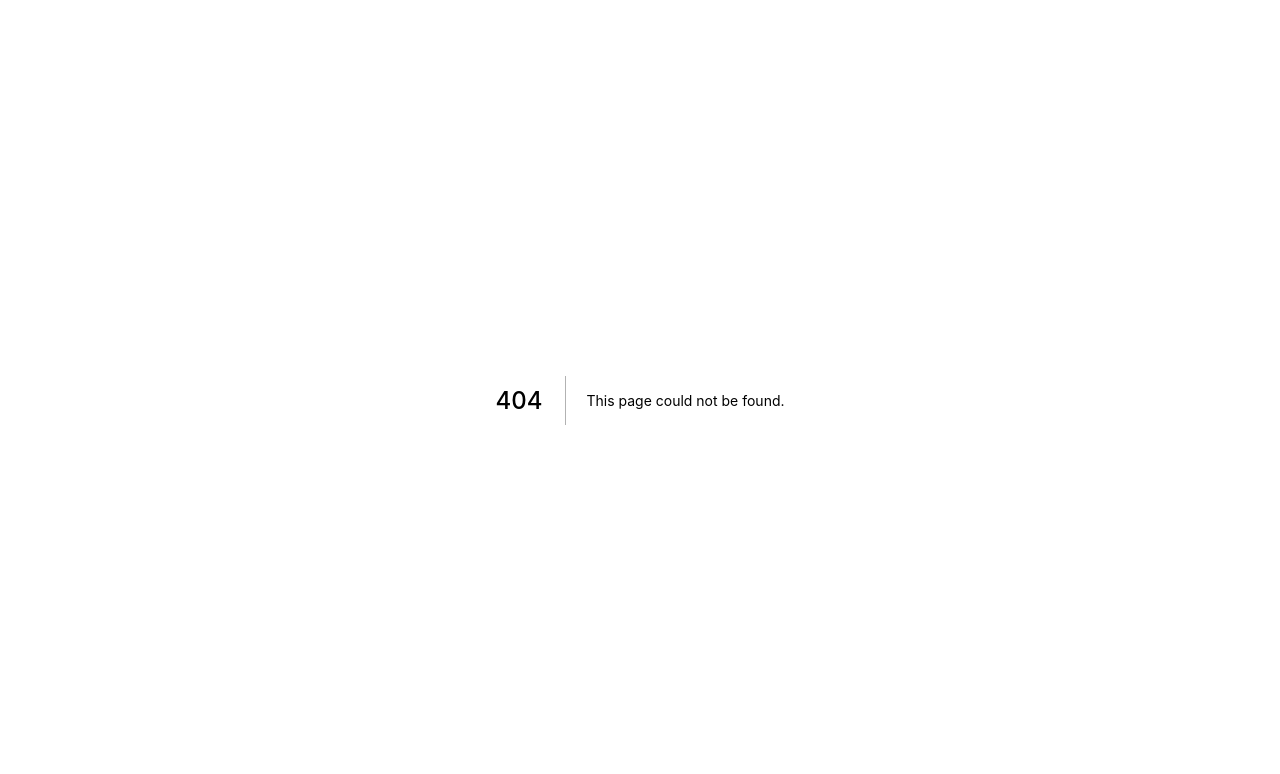
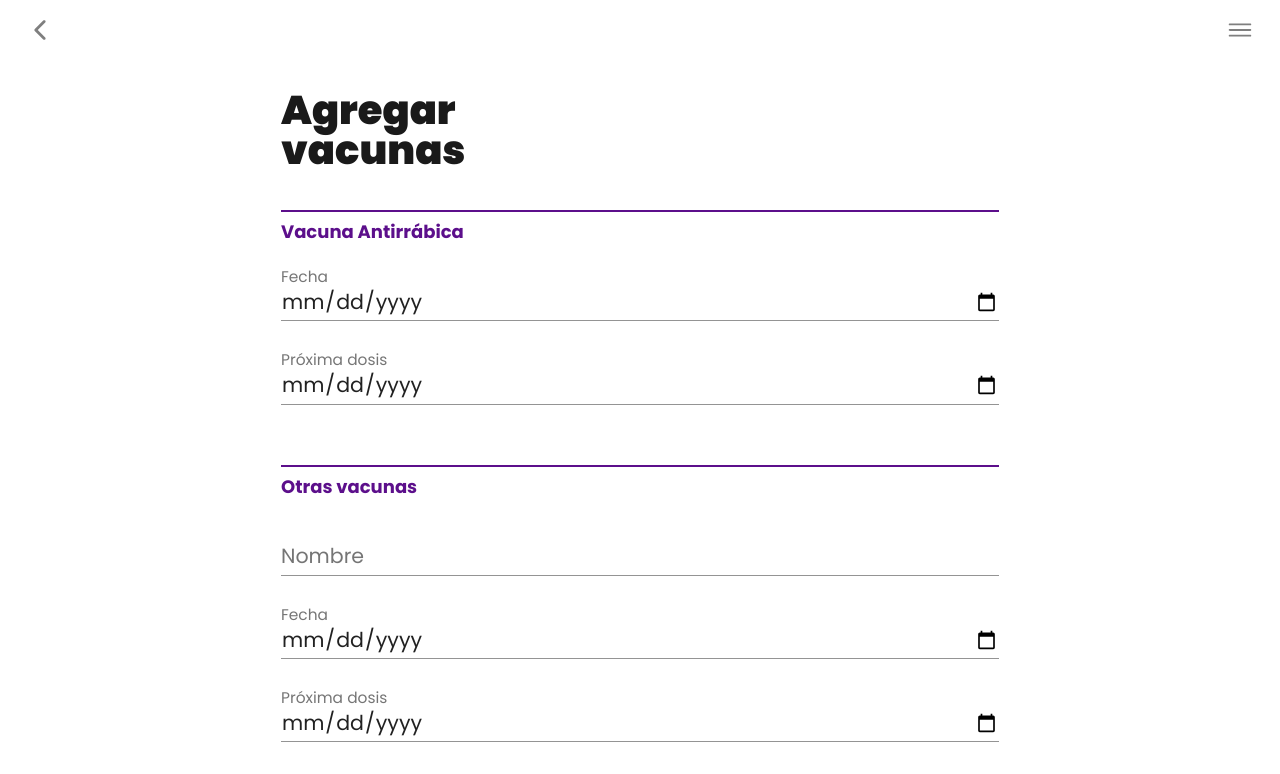
Before and after one commit to luchoPenafiel/my-pets, a Next.js app: page /agregar-vacunas in a window 1280 px wide. Before the commit this address had no page. Shown: the top 774 px of the page. Built offline with nearby package versions, Linux system fonts and the light colour scheme.

Commit message:
feat: working on add vacuns

```diff
--- /dev/null
+++ b/components/SmallSeparetor/SmallSeparetor.tsx
@@ -0,0 +1,12 @@
+import React, { ReactElement } from 'react';
+import styled from 'styled-components';
+
+const Wrapper = styled.div`
+  height: 15px;
+`;
+
+const SmallSeparetor = (): ReactElement => {
+  return <Wrapper />;
+};
+
+export default SmallSeparetor;
--- a/components/index.ts
+++ b/components/index.ts
@@ -16,6 +16,7 @@ import Map from './Map/Map';
 import Navbar from './Navbar/Navbar';
 import PageWrapper from './PageWrapper/PageWrapper';
 import Separetor from './Separetor/Separetor';
+import SmallSeparetor from './SmallSeparetor/SmallSeparetor';
 import Splashscreen from './Splashscreen/Splashscreen';
 import StickyTitles from './StickyTitles/StickyTitles';
 
@@ -38,6 +39,7 @@ export {
   Navbar,
   PageWrapper,
   Separetor,
+  SmallSeparetor,
   Splashscreen,
   StickyTitles,
 };
--- /dev/null
+++ b/pages/agregar-vacunas.tsx
@@ -0,0 +1,179 @@
+import React, { ReactElement, useContext, useState } from 'react';
+import Head from 'next/head';
+import {
+  Button,
+  CardDetail,
+  CenterButton,
+  Container,
+  ErrorText,
+  InputWrapper,
+  Loading,
+  PageWrapper,
+  Navbar,
+  Separetor,
+  SmallSeparetor,
+  StickyTitles,
+  Splashscreen,
+} from '../components';
+import { Title1 } from '../components/Types/Titles/Titles';
+import { useForm } from 'react-hook-form';
+import TextField from '@material-ui/core/TextField';
+import { PetContext } from '../contexts/PetContext';
+import IPet from '../interfaces/pet';
+
+const AgregarVacuna = (): ReactElement => {
+  const [isLoading, setIsLoading] = useState(false);
+  const [showSplashScreen, setShowSplasScreen] = useState(true);
+  const [errorService, setErrorService] = useState('');
+
+  const [otrasVacunasState, setOtrasVacunasState] = useState([{ nombre: '', fecha: '', proximaDosis: '' }]);
+
+  const [petData, setPetData] = useState<IPet>();
+
+  const { pet } = useContext(PetContext);
+  const { register, handleSubmit, errors } = useForm();
+
+  const onSubmit = (formData) => {
+    // eslint-disable-next-line no-console
+    console.log(formData);
+  };
+
+  return (
+    <>
+      <Head>
+        <meta name="apple-mobile-web-app-status-bar-style" content="default" />
+        <title>Agregar Vacunas | Vetapp</title>
+      </Head>
+      <Navbar previusScreen="carnet" />
+      <PageWrapper>
+        <Container>
+          <Separetor />
+          <StickyTitles>
+            <>
+              <Title1>Agregar</Title1>
+              <Title1>vacunas</Title1>
+            </>
+          </StickyTitles>
+          <Separetor />
+
+          <form onSubmit={handleSubmit(onSubmit)}>
+            <CardDetail title="Vacuna Antirrábica">
+              <>
+                <SmallSeparetor />
+                <InputWrapper>
+                  <TextField
+                    name="vacAntirrabica[fecha]"
+                    label="Fecha"
+                    type="date"
+                    fullWidth
+                    InputLabelProps={{
+                      shrink: true,
+                    }}
+                    InputProps={{
+                      inputProps: {
+                        name: 'vacAntirrabica[fecha]',
+                        ref: register(),
+                      },
+                    }}
+                    error={Boolean(errors.vacAntirrabica?.fecha)}
+                    helperText={errors.vacAntirrabica?.fecha?.message}
+                  />
+                </InputWrapper>
+
+                <InputWrapper>
+                  <TextField
+                    name="vacAntirrabica[proximaDosis]"
+                    label="Próxima dosis"
+                    type="date"
+                    fullWidth
+                    InputLabelProps={{
+                      shrink: true,
+                    }}
+                    InputProps={{
+                      inputProps: {
+                        name: 'vacAntirrabica[proximaDosis]',
+                        ref: register(),
+                      },
+                    }}
+                    error={Boolean(errors.vacAntirrabica?.proximaDosis)}
+                    helperText={errors.vacAntirrabica?.proximaDosis?.message}
+                  />
+                </InputWrapper>
+              </>
+            </CardDetail>
+
+            <CardDetail title="Otras vacunas">
+              <>
+                <SmallSeparetor />
+                {otrasVacunasState.map((vacuna) => {
+                  return (
+                    <>
+                      <InputWrapper>
+                        <TextField
+                          name="otrasVacunas[nombre]"
+                          label="Nombre"
+                          fullWidth
+                          InputProps={{
+                            inputProps: {
+                              name: 'otrasVacunas[nombre]',
+                              ref: register(),
+                            },
+                          }}
+                          error={Boolean(errors.otrasVacunas?.nombre)}
+                          helperText={errors.otrasVacunas?.nombre?.message}
+                        />
+                      </InputWrapper>
+
+                      <InputWrapper>
+                        <TextField
+                          name="otrasVacunas[fecha]"
+                          label="Fecha"
+                          type="date"
+                          fullWidth
+                          InputLabelProps={{
+                            shrink: true,
+                          }}
+                          InputProps={{
+                            inputProps: {
+                              name: 'otrasVacunas[fecha]',
+                              ref: register(),
+                            },
+                          }}
+                          error={Boolean(errors.otrasVacunas?.fecha)}
+                          helperText={errors.otrasVacunas?.fecha?.message}
+                        />
+                      </InputWrapper>
+
+                      <InputWrapper>
+                        <TextField
+                          name="otrasVacunas[proximaDosis]"
+                          label="Próxima dosis"
+                          type="date"
+                          fullWidth
+                          InputLabelProps={{
+                            shrink: true,
+                          }}
+                          InputProps={{
+                            inputProps: {
+                              name: 'otrasVacunas[proximaDosis]',
+                              ref: register(),
+                            },
+                          }}
+                          error={Boolean(errors.otrasVacunas?.proximaDosis)}
+                          helperText={errors.otrasVacunas?.proximaDosis?.message}
+                        />
+                      </InputWrapper>
+                    </>
+                  );
+                })}
+              </>
+            </CardDetail>
+          </form>
+        </Container>
+      </PageWrapper>
+      {isLoading && <Loading />}
+    </>
+  );
+};
+
+export default AgregarVacuna;
--- a/public/sw.js
+++ b/public/sw.js
@@ -118,7 +118,7 @@ define("./sw.js",['./workbox-b90066a8'], function (workbox) { 'use strict';
     "revision": "9d11ea7095b60a828f2db49ed1004ade"
   }, {
     "url": "/_next/static/runtime/webpack.js",
-    "revision": "3aa9a3b33191aa1205d1dc764248aa19"
+    "revision": "237bdcd64ac0530a319b19e0eb8e6a4a"
   }], {
     "ignoreURLParametersMatching": [/ts/]
   });
```
Also changed, not shown: pages/carnet.tsx (+24 -15 lines), 1 other file (tests, documents, lock files or other folders).
